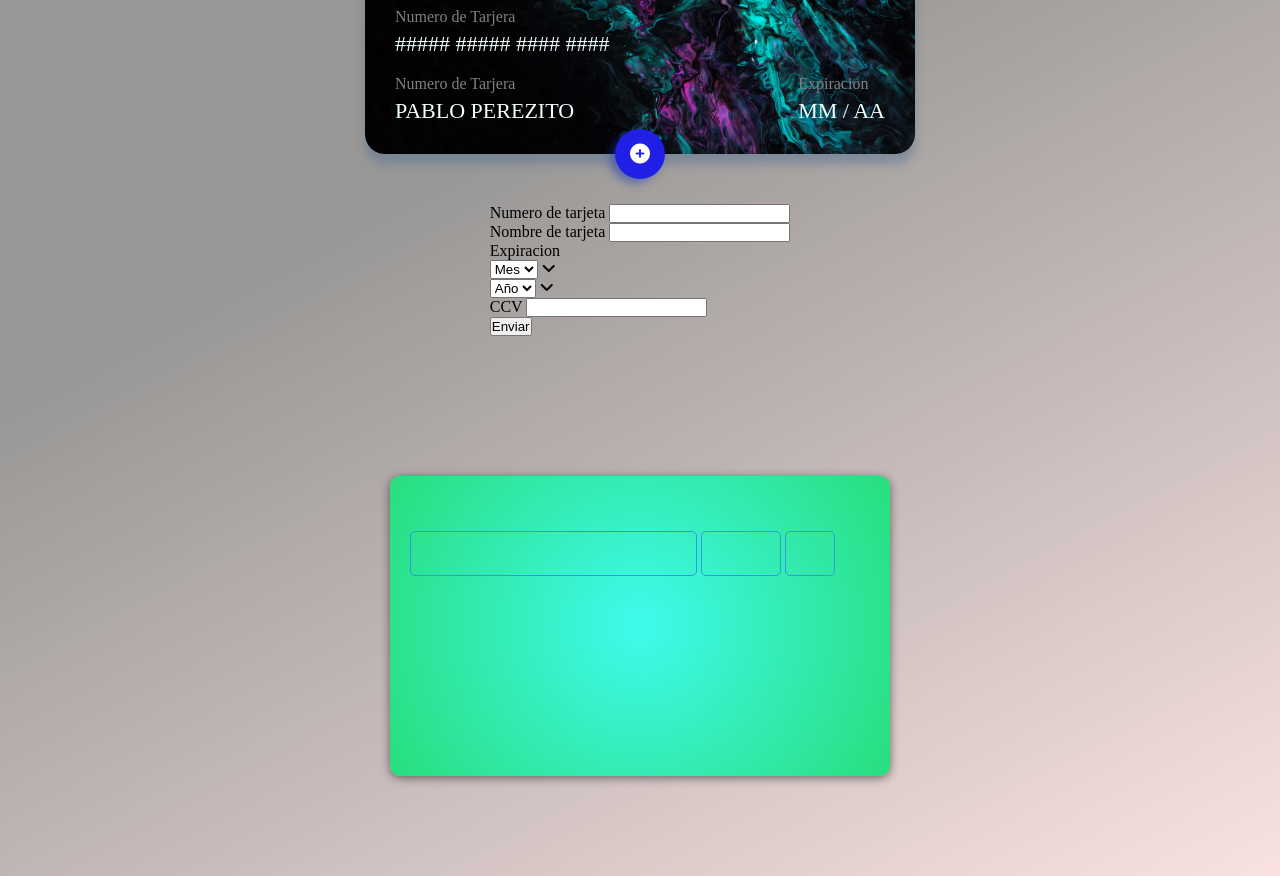
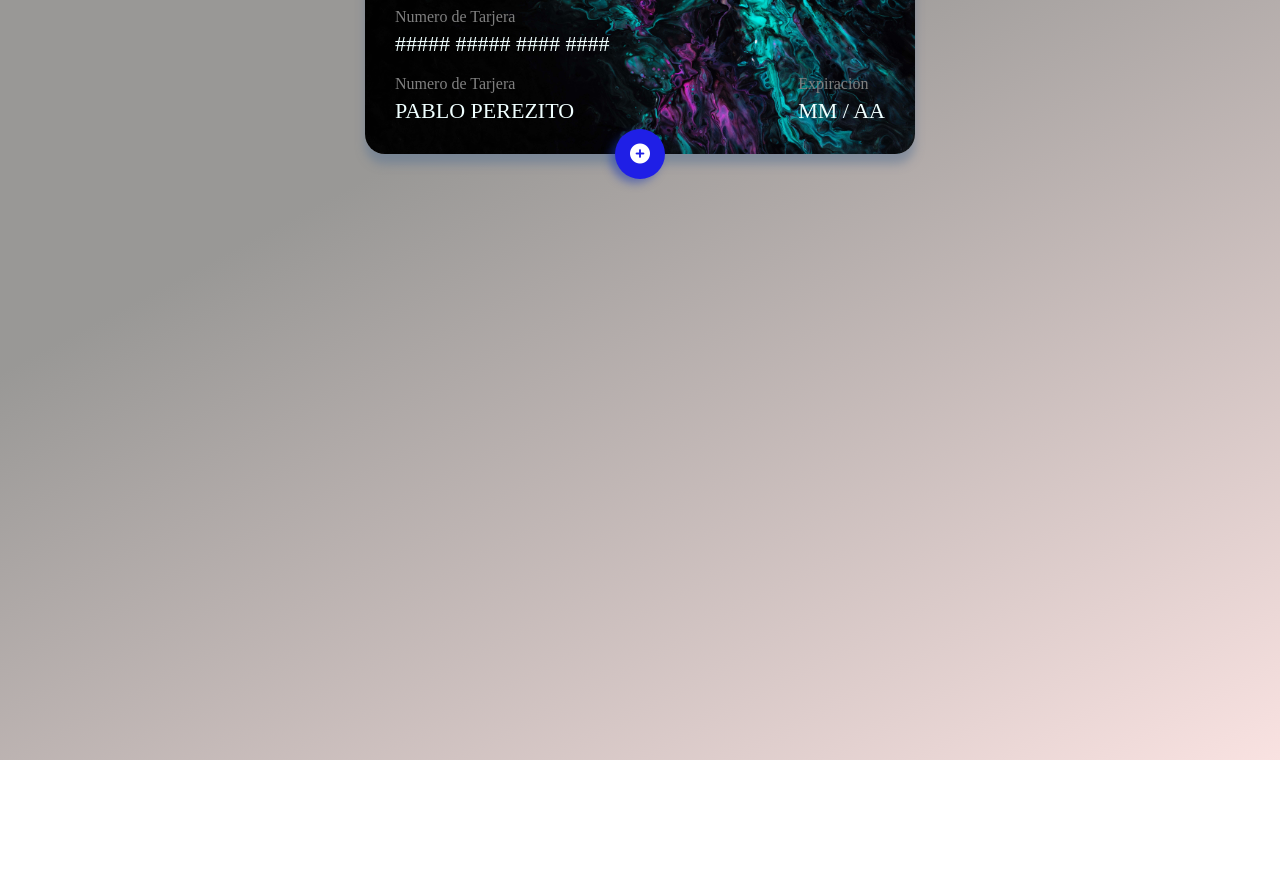
Before and after one commit to pabloperez293/cardMask, a plain HTML site: page index.html in a window 1280 px wide. Shown: the part 201-1077 px from the top of the page. After the commit the page ends 961 px from the top, so only its background shows below. Drawn offline with Linux system fonts and the light colour scheme; a web font is replaced by a local one.

Commit message:
styles form

```diff
--- a/css/styles.css
+++ b/css/styles.css
@@ -180,46 +180,97 @@ body{
     background: rgb(92, 92, 243);
 }
 .contenedorBtn .btnAbrirFor.active{
-    transform: rotate(90deg);
+    transform: rotate(120deg);
 }
-
-/* codigo viejo de estilos */
-.card{
-    width: 500px;
-    height: 300px;
-    border-radius: 10px;
-    padding: 50px 20px 0 20px;
-    box-sizing: border-box;
-    /* background: rgb(157, 158, 158); */
-    background: rgb(63,251,237);
-    background: radial-gradient(circle, rgba(63,251,237,1) 0%, rgba(40,222,124,1) 100%);
-    margin: 100px auto;
-    box-shadow: 0 2px 10px rgba(0 ,0,0,0.5);
+/* -------------------form */
+.formTarjeta{
+    background: white;
+    width: 100%;
+    max-width: 1000px;
+    padding: 150px 30px 30px 30px;
+    border-radius: 12px;
+    position: relative;
+    top: -150px;
+    z-index: 1;
+    /* Se ingresan cuatro valores */
+    clip-path: polygon(0 0, 100% 0, 100% 0, 0 0);
+    transition: clip-path .3s ease-in-out;
 }
-.card input{
-    font-size: 20px;
+.formTarjeta.active{
+    clip-path: polygon(0 0, 100% 0, 100% 100%, 0 100%);
+}
+.formTarjeta label{
+    display: block;
+    color: #7d8994;
+    margin-bottom: 5px;
+    font-size: 16px;
+}
+.formTarjeta input,
+.formTarjeta select,
+.btnEnviar{
+    border: 2px solid #cED6E0;
+    font-size: 18px;
+    height: 50px;
+    width: 100%;
+    padding: 5px 12px;
+    transition: .3s ease all;
+    border-radius: 5px;
+}
+.formTarjeta input:hover,
+.formTarjeta select:hover{
+    border: 2px solid #8eb5e5;
+}
+.formTarjeta input:focus,
+.formTarjeta select:focus{
+    outline: rgb(4,4,4);
+    box-shadow: 1px 7px 10px -5px rgba(153,152,150,1);
+}
+.formTarjeta input{
+    margin-bottom: 20px;
+}
+.formTarjeta .flexbox{
+    display: flex;
+    justify-content: space-between;
+}
+.formTarjeta .expira{
+    width: 100%;
+}
+.formTarjeta .ccv{
+    min-height: 100px;
+}
+.formTarjeta input:hover{
+    border: 2px solid rgb(243, 97, 92);
+}
+.formTarjeta .grupoSelect{
+    width: 100%;
+    margin-right: 15px ;
+    position: relative;
+}
+.formTarjeta select{
+    -webkit-appearance: none;
+}
+.formTarjeta select:hover{
+    border: 2px solid rgb(243, 97, 92) ;
+}
+.formTarjeta .grupoSelect i{
+    position: absolute;
+    color: white;
+    top: 18px;
+    right: 15px;
+    transition: .3s ease all;
+}
+.formTarjeta .grupoSelect:hover i{
+    color: rgb(243, 97, 92);
+}
+.formTarjeta .btnEnviar{
+    border: none;
     padding: 10px;
-    border: solid 1px rgb(45, 154, 226);
+    font-size: 22px;
     color: white;
-    border-radius: 5px;
-    background-color: transparent;
-    margin: 5px 0;
-    outline: none;
+    cursor: pointer;
+    background:rgb(31, 31, 230);
+    box-shadow: 2px 2px 10px 0px rgb(134, 134, 134) ;
 }
-
-.holder {
-    color: white;
-    font-weight: bold;
-    font-size: 28px;
-    padding-top: 50px ;
-
+.formTarjeta .btnEnviar:hover{
+    background: #1850b1 ;
 }
-#name{
-    border:  0px;
-}
-.card #inputDate{
-    width: 80px;
-}
-.card #inputCVV{
-    width: 50px;
-}
--- a/index.html
+++ b/index.html
@@ -116,21 +116,6 @@
     </div>
 
 
-
-
-
-
-    <div id="app">
-        <div class="card">
-
-                <input type="text" id="inputCard">
-                <input type="text" id="inputDate">
-                <input type="text" id="inputCVV">
-
-                <input class="holder" type="text" id="name">
-        </div>
-    </div>
-
     <script src="/js/main.js"></script>
 </body>
 </html>
--- a/js/main.js
+++ b/js/main.js
@@ -1,5 +1,6 @@
 const tarjeta = document.querySelector("#tarjeta");
 const btnAbrirForm = document.querySelector("#btnAbrirFor");
+const form = document.querySelector("#formTarjeta");
 
 // para que se active el evento
 tarjeta.addEventListener("click", () => {
@@ -8,103 +9,6 @@ tarjeta.addEventListener("click", () => {
 // Para que rote el btn
 btnAbrirForm.addEventListener("click", () =>{
     btnAbrirForm.classList.toggle("active");
+    form.classList.toggle("active");
 })
-
-
-
-
-// codigo viejo
-const inputCard = document.querySelector("#inputCard");
-const inputDate = document.querySelector("#inputDate");
-const inputCVV = document.querySelector("#inputCVV");
-
-const name = document.querySelector("#name");
-const maskName = "";
-
-const maskNumber = "####-####-####-####";
-const maskDate = "##-##";
-const maskCVV = "###";
-
-let current = "";
-// Arreglso vacios
-let cardNumber = [];
-let dateNumber = [];
-let cvvNumber = [];
-let nameText = [];
-
-name.addEventListener("keydown", (evt) => {
-    if(evt.key === "tab"){
-        return;
-    }
-    evt.preventDefault();
-    handleInput(maskName, evt.key , nameText);
-    name.value = nameText.join("");
-})
-
-
-
-// teclas de nuestro teclado
-inputCard.addEventListener("keydown", (evt) =>{
-    if(evt.key === "tab"){
-        return;
-    }
-    evt.preventDefault(); //
-    handleInput(maskNumber, evt.key, cardNumber); //va a pedir el numero, con la clave y la tarjeta
-    inputCard.value = cardNumber.join("");
-});
-
-inputDate.addEventListener("keydown", (e) =>{
-    if(e.key === "tab"){
-        return;
-    }
-    e.preventDefault();
-    handleInput(maskDate, e.key, dateNumber);
-    inputDate.value = dateNumber.join("");
-    // en este caso va a tomar los arr
-});
-
-inputCVV.addEventListener("keydown", (evt) => {
-    if(evt.key === "tab"){
-        return;
-    }
-    evt.preventDefault();
-    handleInput(maskCVV, evt.key, cvvNumber);
-    inputCVV.value = cvvNumber.join("");
-});
-
-
-
-
-// recibo las mask y ya defino mis numeros linea 27
-function handleInput(mask, key, arr){
-    let numbers =["0","1","2","3","4","5","6","7","8","9"];
-// simulan quitar un caracter
-    if(key === "Backspace" && arr.length > 0){
-       arr.pop();
-       return;
-    }
-// validamos si la tecla ingresada exite en el let de number de ahi medimos con el lenght
-    if(numbers.includes(key) && arr.length +1 <= mask.length){
-        if(mask[arr.length] === "-" || mask[arr.length] === "/"){
-            arr.push(mask[arr.length], key);
-        }else{
-            arr.push(key);
-        }
-    }
-}
-
-function handleInput(mask, key, arr){
-    let text = ["A", "B", "C", "D", "E", "F", "G", "H", "I", "J", "K", "L", "M", "N", "O", "P", "Q", "R", "S", "T", "U", "V", "W", "X", "Y", "Z"];
-
-    if(key === "Backspace" && arr.length > 0){
-        arr.pop();
-        return;
-    }
-    if(text.includes(key) && arr.length +1 <= mask.length){
-        if(mask[arr.length] === "-" || mask[arr.length] === "/"){
-            arr.push(mask[arr.length], key);
-        }else{
-            arr.push(key);
-        }
-    }
-}
+//
```
